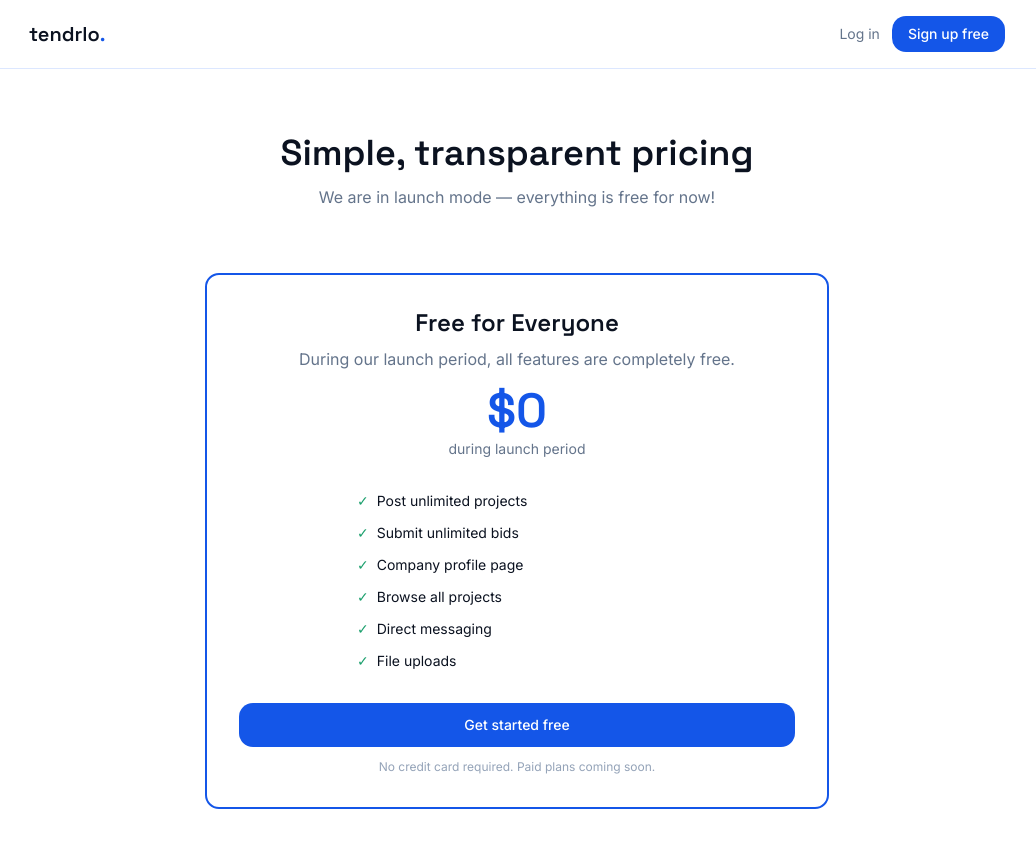
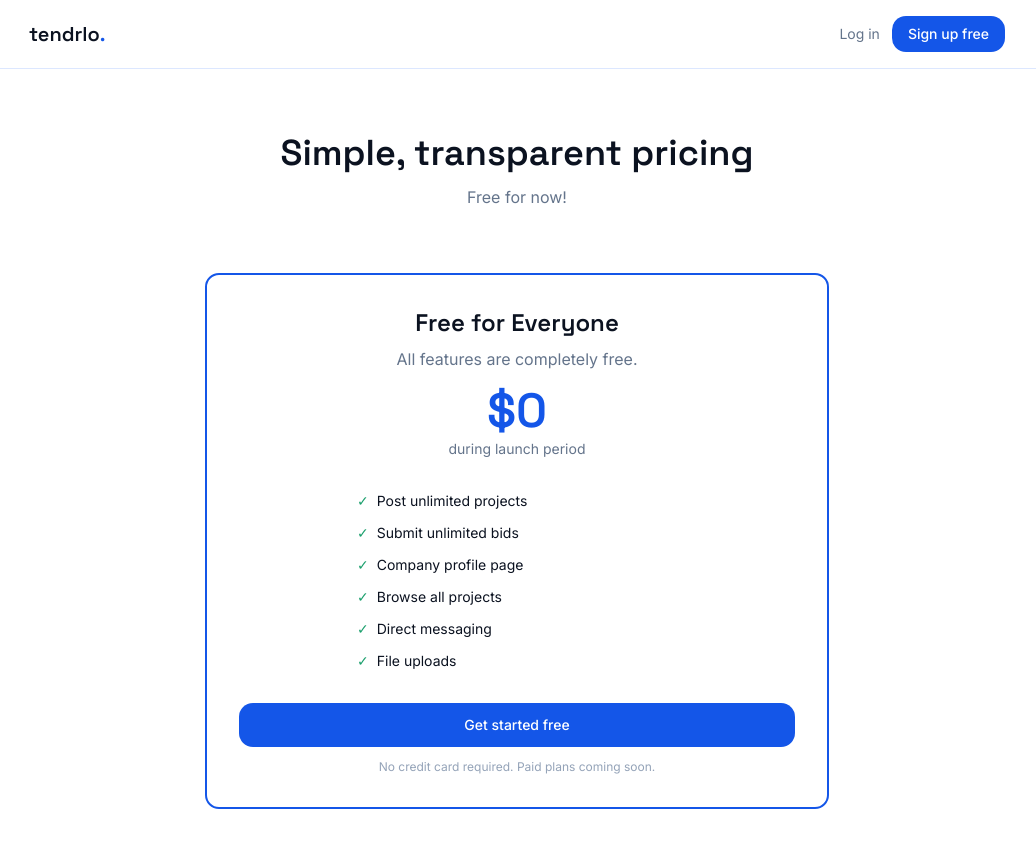
Before and after one commit to junaidgohar111-ai/tendrlo-frontend, a Next.js app: page /pricing in a window 1280 px wide. Shown: the top 848 px of the page, without its empty margins (123-1159 px from the left). Built offline with nearby package versions, Linux system fonts and the light colour scheme.

Commit message:
Update pricing wording

```diff
--- a/src/app/pricing/page.tsx
+++ b/src/app/pricing/page.tsx
@@ -15,12 +15,12 @@ export default function PricingPage() {
       </header>
       <section className="mx-auto max-w-3xl px-4 sm:px-6 py-16 text-center">
         <h1 className="font-display text-3xl sm:text-4xl font-semibold">Simple, transparent pricing</h1>
-        <p className="mt-3 text-slate-500 max-w-lg mx-auto">We are in launch mode — everything is free for now!</p>
+        <p className="mt-3 text-slate-500 max-w-lg mx-auto"> Free for now!</p>
       </section>
       <section className="mx-auto max-w-2xl px-4 sm:px-6 pb-16">
         <div className="rounded-card border-2 border-blueprint-500 bg-white p-8 text-center">
           <h2 className="font-display text-2xl font-semibold">Free for Everyone</h2>
-          <p className="mt-2 text-slate-500">During our launch period, all features are completely free.</p>
+          <p className="mt-2 text-slate-500"> All features are completely free.</p>
           <div className="mt-4 font-display text-5xl font-semibold text-blueprint-500">$0</div>
           <p className="text-slate-500 text-sm mt-1">during launch period</p>
           <ul className="mt-8 space-y-3 text-left max-w-xs mx-auto">
```
